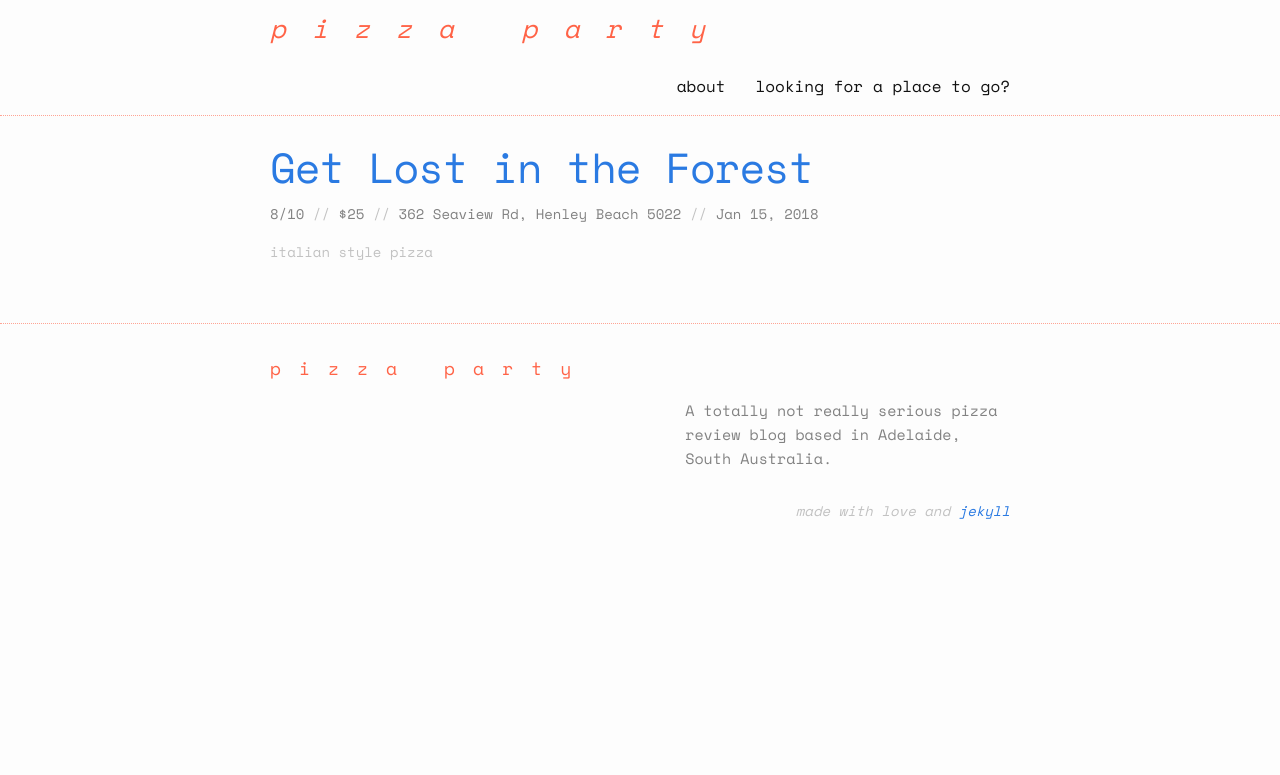
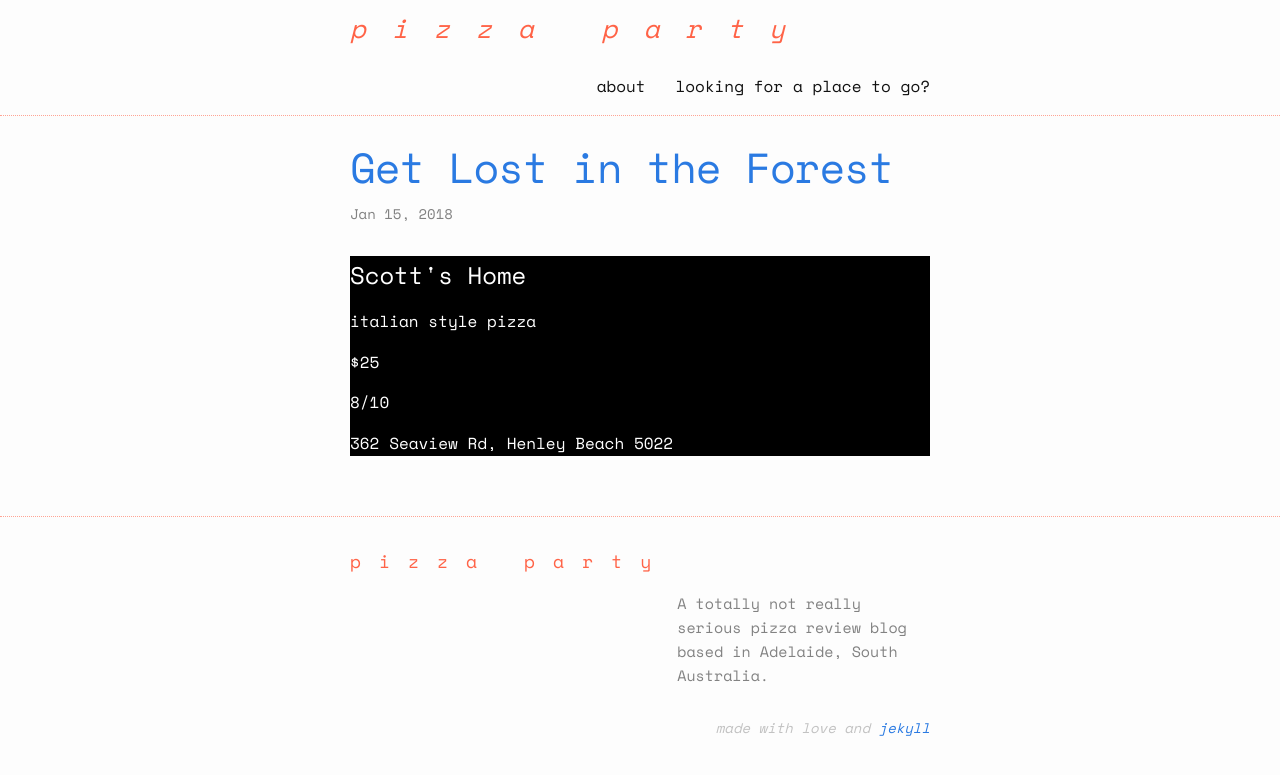
Before and after one commit to sxxb/pizzaparty, a Jekyll site: the page built from _posts/2018-01-15-test.markdown, in a window 1280 px wide. Shown: the top 775 px of the page. Built offline with Jekyll 4.4.1, drawn with Linux system fonts in a browser that asks for light colours.

Commit message:
changed layout css to create an aside menu thing still wip

```diff
--- a/_config.yml
+++ b/_config.yml
@@ -17,7 +17,7 @@ title: pizza party
 email:
 description: >- # this means to ignore newlines until "baseurl:"
   A totally not really serious pizza review blog based in Adelaide, South Australia.
-baseurl: "/pizzaparty" # the subpath of your site, e.g. /blog
+baseurl: "/" # the subpath of your site, e.g. /blog
 url: "" # the base hostname & protocol for your site, e.g. http://example.com
 twitter_username:
 github_username:
--- a/_layouts/review.html
+++ b/_layouts/review.html
@@ -6,24 +6,23 @@ layout: default
 
   <header class="post-header">
     <a href="{{ page.websiteurl }}"><h1 class="post-title" itemprop="name headline">{{ page.title | escape }}</h1></a>
+
     <p class="post-meta">
-      <span class="review-rating">{{ page.rating }}</span>
-      <span class="divider"></span>
-      <span class="review-price">{{ page.price }}</span>
-      <span class="divider"></span>
-      <span class="review-location">{{ page.location }}</span>
-      <span class="divider"></span>
       <time datetime="{{ page.date | date_to_xmlschema }}" itemprop="datePublished">
         {% assign date_format = site.minima.date_format | default: "%b %-d, %Y" %}
         {{ page.date | date: date_format }}
         </time>
       </p>
 
-    <p class="post-tags">
-      {{ page.tags }} style pizza
-      </p>
+  </header>
 
-  </header>
+  <aside class="review-menu">
+    <h2 class="neon review-name">{{page.name}}</h2>
+    <p class="review-tags">{{ page.tags }} style pizza</p>
+    <p class="review-price">{{ page.price }}</p>
+    <p class="review-rating">{{ page.rating }}</p>
+    <p class="review-location">{{ page.location }}</p>
+  </aside>
 
   <div class="post-content" itemprop="articleBody">
     {{ content }}
--- a/_sass/minima.scss
+++ b/_sass/minima.scss
@@ -21,10 +21,10 @@ $grey-color-dark:  darken($grey-color, 25%) !default;
 $red-color:        #ff6347;
 
 // Width of the content area
-$content-width:    800px !default;
+$content-width:    40em !default;
 
 $on-palm:          600px !default;
-$on-laptop:        800px !default;
+$on-laptop:        40em !default;
 
 // Use media queries like this:
 // @include media-query($on-palm) {
--- a/_sass/minima/_layout.scss
+++ b/_sass/minima/_layout.scss
@@ -311,3 +311,25 @@
     }
   }
 }
+
+//to do
+
+.review-menu {
+
+}
+.review-menu p {
+
+}
+.neon {
+
+}
+
+@media (min-width:1000px) {
+  .review-menu {
+    background-color: black; //testing only
+    color:white; //testing only
+  }
+  .review-menu p {
+
+  }
+}
```
Also changed, not shown: 4 other files.
